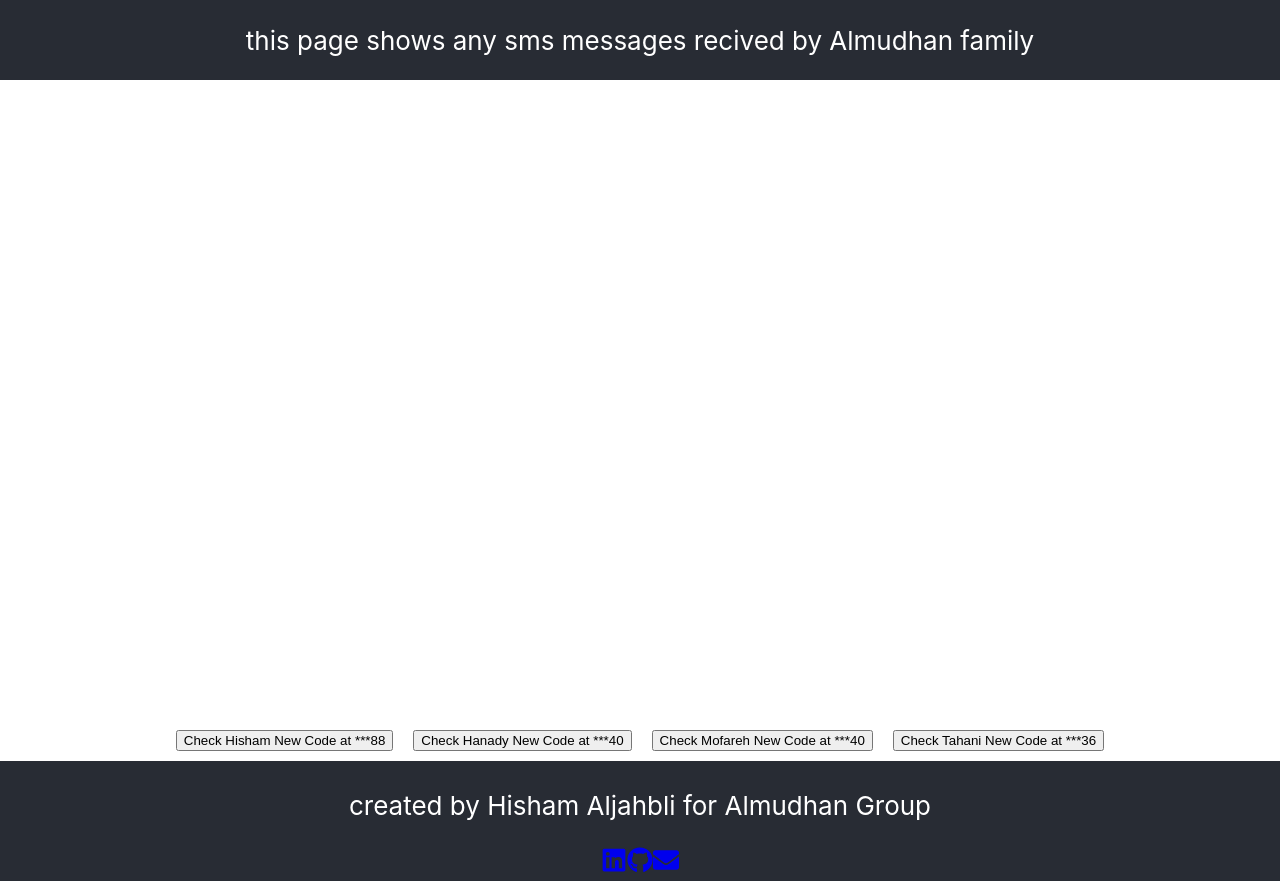
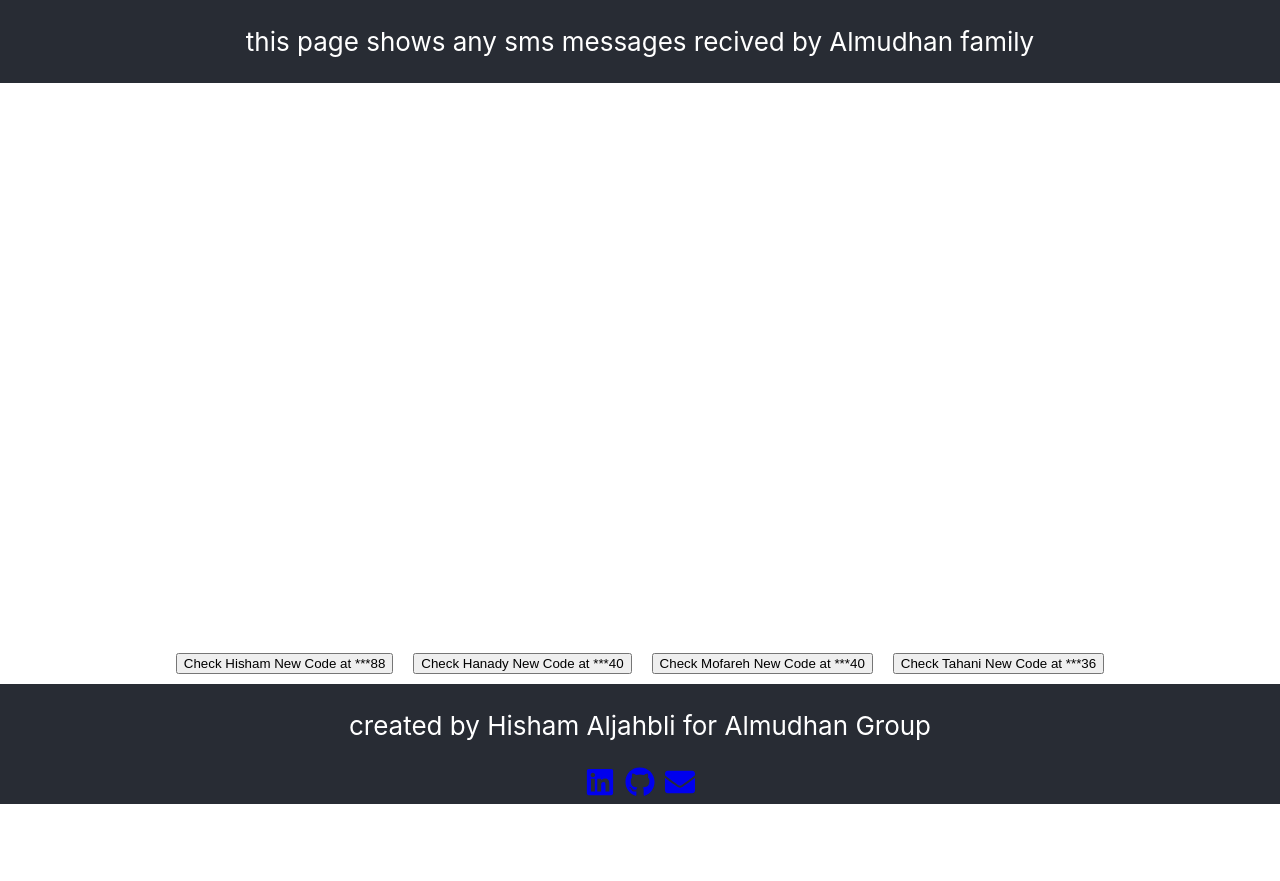
Before and after one commit to hamjahb/sms-to-web-react-app-2025-update, a React (Create React App) app: page / in a window 1280 px wide. After the commit the page ends 809 px from the top, so only its background shows below. Built offline with nearby package versions, Linux system fonts and the light colour scheme.

Commit message:
change in css and add company icon to meta

```diff
--- a/public/index.html
+++ b/public/index.html
@@ -2,7 +2,7 @@
 <html lang="en">
   <head>
     <meta charset="utf-8" />
-    <link rel="icon" href="%PUBLIC_URL%/favicon.ico" />
+    <link rel="icon" href="http://almudhan.com.sa/images/favicon.ico" />
     <meta name="viewport" content="width=device-width, initial-scale=1" />
     <meta name="theme-color" content="#000000" />
     <meta
--- a/src/App.css
+++ b/src/App.css
@@ -1,10 +1,10 @@
 .App {
   text-align: center;
+  height: auto;
 }
 
 .App-header {
   background-color: #282c34;
-  height: 10vh;
   display: flex;
   flex-direction: column;
   align-items: center;
@@ -14,18 +14,22 @@
 }
 
 .App-body {
-  min-height: 80vh;
+  min-height: 70vh;
 }
 
 .App-footer {
   background-color: #282c34;
-  height: 15vh;
   display: flex;
   flex-direction: column;
   align-items: center;
   justify-content: center;
   font-size: calc(10px + 2vmin);
   color: white;
+}
+
+a{
+  font-size: 30px;
+  padding: 5px;
 }
 
 .messageContainer{
@@ -35,24 +39,20 @@
 .smsCard{
   border:solid 2px #282c34 ;
   margin: 10px;
-
   display: inline-table;
   max-width: 34vh;
   min-width: 34vh;
   box-shadow: 5px 4px 8px 0 rgba(0,0,0,0.2);
-  transition: 0.3s;
   border-radius: 10px 10px 10px 10px;
   margin: 10px;
   background: whitesmoke;
-
   padding: 2vh;
-
-
 }
 
 
 button {
   margin: 10px;
+
 }
 
 .App-link {
```
